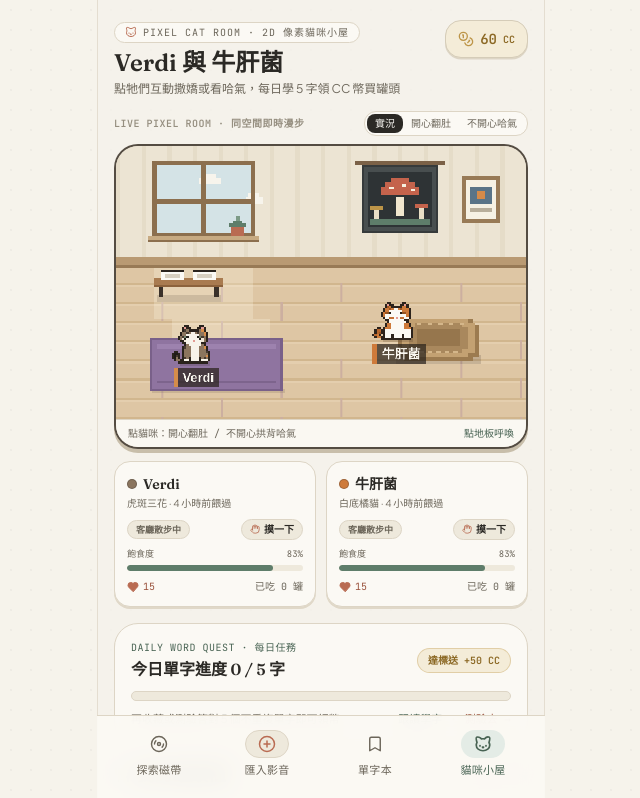
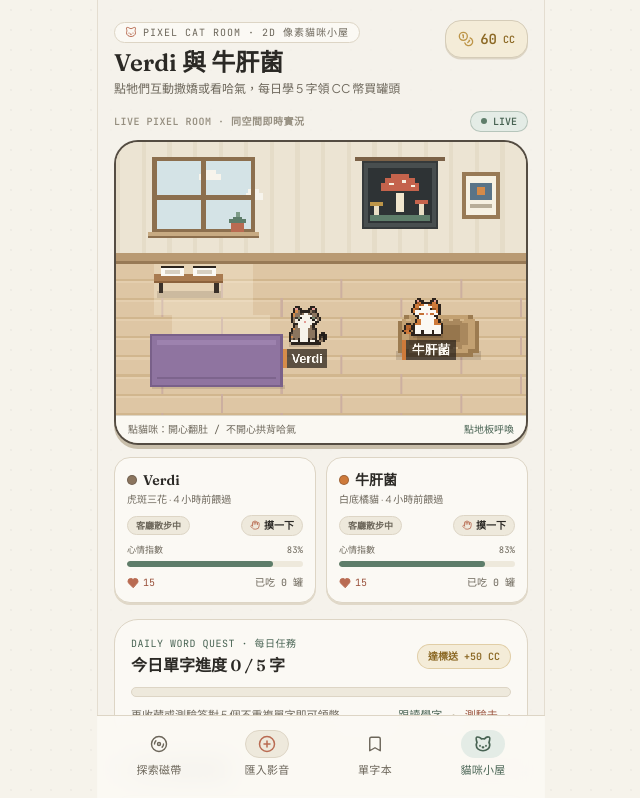
Before and after one commit to zinny-cc/echotape-pwa, a Next.js app: page /pets in a window 1280 px wide. Shown: the top 798 px of the page, without its empty margins (319-959 px from the left). Built offline with nearby package versions, Linux system fonts and the light colour scheme.

Commit message:
Keep Cat House in pure live mood-driven mode without preview toggles

```diff
--- a/src/app/pets/page.tsx
+++ b/src/app/pets/page.tsx
@@ -28,12 +28,11 @@ import {
   petCatBelly,
   type CanItemMeta,
 } from "@/lib/pets";
-import type { CanId, CatId, CatMood, PetGameState } from "@/lib/types";
+import type { CatId, CatMood, PetGameState } from "@/lib/types";
 import { BottomNav } from "@/components/BottomNav";
 import {
   PixelCatRoom,
   type FeedingCommand,
-  type RoomPreviewMode,
 } from "@/components/PixelCatRoom";
 
 const MOOD_BADGE: Record<CatMood, { label: string; style: string }> = {
@@ -100,7 +99,6 @@ export default function PetsPage() {
   const [petState, setPetState] = useState<PetGameState | null>(null);
   const [savedWordCount, setSavedWordCount] = useState(0);
   const [now, setNow] = useState(() => Date.now());
-  const [previewMode, setPreviewMode] = useState<RoomPreviewMode>("live");
   const [eatingCatId, setEatingCatId] = useState<CatId | null>(null);
   const [feedingCommand, setFeedingCommand] = useState<FeedingCommand | null>(
     null
@@ -191,7 +189,6 @@ export default function PetsPage() {
     const updated = await feedCatWithCan(catId, can.id);
     if (!updated) return;
 
-    setPreviewMode("live");
     setPetState(updated);
     setNow(Date.now());
     setEatingCatId(catId);
@@ -227,18 +224,14 @@ export default function PetsPage() {
         return;
       }
 
-      if (previewMode === "live") {
       const updated = await petCatBelly(catId);
       setPetState(updated);
       showToast(
         `${catName} 開心地翻出軟綿綿的肚皮撒嬌！呼嚕嚕～ 親密度 +2 ♥`,
         "sage"
       );
-      } else {
-        showToast(`${catName} 開心地翻肚踩踏撒嬌中！（預覽模式）`, "sage");
-      }
     },
-    [previewMode, showToast]
+    [showToast]
   );
 
   const petAlert = petState ? hasAnyUrgentCat(petState, now) : false;
@@ -296,37 +289,16 @@ export default function PetsPage() {
       <section className="mb-4" aria-label="2D 像素互動客廳">
         <div className="mb-2 flex items-center justify-between gap-2">
           <span className="font-mono text-[10px] font-semibold uppercase tracking-wider text-ink-subtle">
-            LIVE PIXEL ROOM · 同空間即時漫步
+            LIVE PIXEL ROOM · 同空間即時實況
           </span>
-
-          {/* Mood Preview Toggle so user can test Happy Belly-Up & Unhappy Hiss immediately */}
-          <div className="inline-flex rounded-xl border border-paper-border bg-paper-card p-0.5 text-[10px]">
-            {(
-              [
-                { id: "live", label: "實況" },
-                { id: "happy", label: "開心翻肚" },
-                { id: "unhappy", label: "不開心哈氣" },
-              ] as const
-            ).map((opt) => (
-              <button
-                key={opt.id}
-                type="button"
-                onClick={() => setPreviewMode(opt.id)}
-                className={`rounded-lg px-2 py-0.5 font-medium transition-colors ${
-                  previewMode === opt.id
-                    ? "bg-ink text-paper-card"
-                    : "text-ink-muted hover:text-ink"
-                }`}
-              >
-                {opt.label}
-              </button>
-            ))}
-          </div>
+          <span className="inline-flex items-center gap-1.5 rounded-full border border-sage/35 bg-sage-soft px-2.5 py-0.5 font-mono text-[10px] font-semibold text-sage-dark">
+            <span className="h-1.5 w-1.5 rounded-full bg-sage" />
+            LIVE
+          </span>
         </div>
 
         <PixelCatRoom
           moods={liveMoods}
-          previewMode={previewMode}
           feedingCommand={feedingCommand}
           pokeCommand={pokeCommand}
           onCatTapped={handleCatTapped}
@@ -339,20 +311,11 @@ export default function PetsPage() {
             {(["verdi", "porcini"] as CatId[]).map((catId) => {
               const cat = petState.cats[catId];
               const displayMood: CatMood =
-                eatingCatId === catId
-                  ? "eating"
-                  : previewMode === "happy"
-                  ? "belly-up"
-                  : previewMode === "unhappy"
-                  ? "angry"
-                  : liveMoods[catId];
+                eatingCatId === catId ? "eating" : liveMoods[catId];
               const badge = MOOD_BADGE[displayMood];
-              const fullnessPct =
-                previewMode === "unhappy"
-                  ? 0
-                  : previewMode === "happy"
-                  ? 100
-                  : computeFullnessPct(cat, now);
+              const fullnessPct = computeFullnessPct(cat, now);
+              const moodScore =
+                displayMood === "belly-up" ? 100 : fullnessPct;
 
               return (
                 <div
@@ -400,19 +363,19 @@ export default function PetsPage() {
 
                   <div className="mt-2 space-y-1">
                     <div className="flex items-center justify-between font-mono text-[9px] text-ink-muted">
-                      <span>飽食度</span>
-                      <span>{fullnessPct}%</span>
+                      <span>心情指數</span>
+                      <span>{moodScore}%</span>
                     </div>
                     <div className="h-1.5 w-full overflow-hidden rounded-full bg-paper-soft">
                       <div
                         className={`h-full rounded-full transition-all duration-300 ${
-                          fullnessPct <= 15
+                          moodScore <= 25
                             ? "bg-terracotta"
-                            : fullnessPct <= 35
+                            : moodScore <= 45
                             ? "bg-ochre"
                             : "bg-sage"
                         }`}
-                        style={{ width: `${Math.max(4, fullnessPct)}%` }}
+                        style={{ width: `${Math.max(4, moodScore)}%` }}
                       />
                     </div>
                     <div className="flex items-center justify-between pt-1 font-mono text-[10px] text-ink-muted">
--- a/src/components/PixelCatRoom.tsx
+++ b/src/components/PixelCatRoom.tsx
@@ -9,8 +9,6 @@ import {
 } from "@/lib/pixelCats";
 import type { CanId, CatId, CatMood } from "@/lib/types";
 
-export type RoomPreviewMode = "live" | "happy" | "unhappy";
-
 export interface FeedingCommand {
   id: number;
   catId: CatId;
@@ -19,7 +17,6 @@ export interface FeedingCommand {
 
 interface PixelCatRoomProps {
   moods: Record<CatId, CatMood>;
-  previewMode: RoomPreviewMode;
   feedingCommand: FeedingCommand | null;
   pokeCommand: { id: number; catId: CatId } | null;
   onCatTapped: (catId: CatId, reaction: "belly-up" | "hiss") => void;
@@ -332,7 +329,6 @@ function drawNameplate(
 
 export function PixelCatRoom({
   moods,
-  previewMode,
   feedingCommand,
   pokeCommand,
   onCatTapped,
@@ -342,12 +338,10 @@ export function PixelCatRoom({
 
   // Store latest props in refs so the 60fps animation loop stays rock-solid without resetting cat positions
   const moodsRef = useRef(moods);
-  const previewRef = useRef(previewMode);
   const onCatTappedRef = useRef(onCatTapped);
   const onEatingFinishedRef = useRef(onEatingFinished);
 
   moodsRef.current = moods;
-  previewRef.current = previewMode;
   onCatTappedRef.current = onCatTapped;
   onEatingFinishedRef.current = onEatingFinished;
 
@@ -392,8 +386,6 @@ export function PixelCatRoom({
   const lastSocialCheckRef = useRef<number>(0);
 
   const isCatUnhappy = (catId: CatId): boolean => {
-    if (previewRef.current === "unhappy") return true;
-    if (previewRef.current === "happy") return false;
     const m = moodsRef.current[catId];
     return m === "angry" || m === "hungry";
   };
@@ -454,35 +446,6 @@ export function PixelCatRoom({
     }
   };
 
-  // React to preview mode switches immediately so users can visually see happy vs unhappy right away
-  useEffect(() => {
-    const now = performance.now();
-    (["verdi", "porcini"] as CatId[]).forEach((id) => {
-      const a = actorsRef.current[id];
-      if (a.mode === "eat" || a.mode === "goto-bowl") return;
-      if (previewMode === "happy") {
-        a.mode = "belly-up";
-        a.modeUntil = now + 6000;
-        a.speech = id === "verdi" ? "purr~ ♥" : "摸肚肚~";
-        a.speechUntil = now + 2400;
-        spawnHearts(a.x, a.y, 3);
-      } else if (previewMode === "unhappy") {
-        a.mode = "hiss";
-        a.modeUntil = now + 6000;
-        a.shakeUntil = now + 500;
-        a.speech = id === "verdi" ? "HISS!!" : "嘶——!";
-        a.speechUntil = now + 2400;
-        spawnHissSparks(a.x, a.y, a.facing);
-      } else {
-        // Return gently to autonomous strolling
-        a.mode = "walk";
-        a.targetX = id === "verdi" ? 68 : 132;
-        a.targetY = id === "verdi" ? 100 : 92;
-        a.speech = null;
-      }
-    });
-  }, [previewMode]);
-
   // React to feeding command: chosen cat trots over to the twin food bowl and eats!
   useEffect(() => {
     if (!feedingCommand || feedingCommand.id === lastFeedIdRef.current) return;
@@ -519,8 +482,8 @@ export function PixelCatRoom({
       const unhappy = isCatUnhappy(actor.id);
       const liveMood = moodsRef.current[actor.id];
 
-      // If in post-can happy window (live mode), bias strongly toward rolling belly-up!
-      if (previewRef.current === "live" && liveMood === "belly-up" && Math.random() < 0.55) {
+      // If in post-can happy window, bias strongly toward rolling belly-up!
+      if (liveMood === "belly-up" && Math.random() < 0.55) {
         actor.mode = "belly-up";
         actor.modeUntil = now + randRange(3600, 5600);
         actor.speech = "purr~ ♥";
```
Lines whose indentation alone changed are shown as unchanged.
